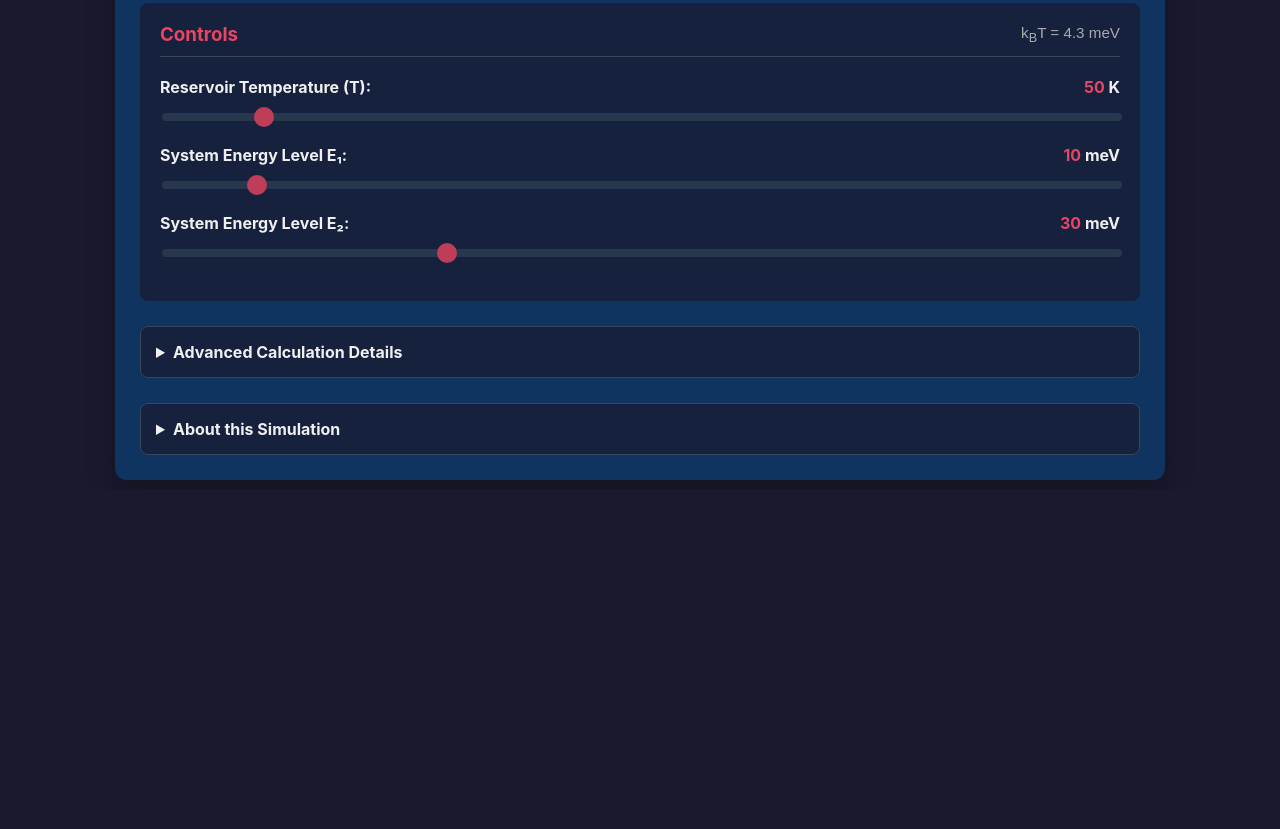
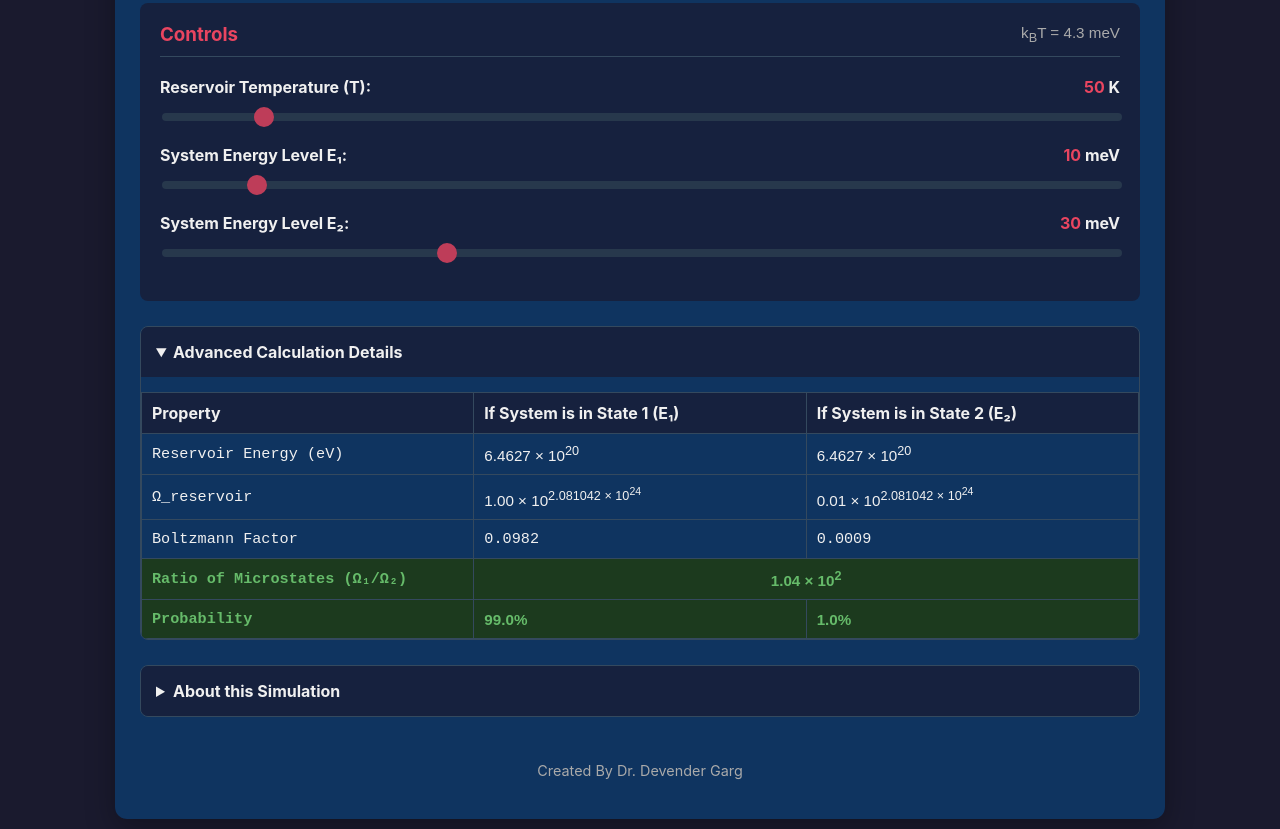
Before and after one commit to devendergarg/quantumleaps, a plain HTML site: page Canonical_Ensemble_Microstates.html in a window 1280 px wide. Shown: the part 453-1282 px from the top of the page. Before the commit the page ends 943 px from the top, so only its background shows below. Drawn offline with Linux system fonts and the light colour scheme.

Commit message:
Add files via upload

```diff
--- a/Canonical_Ensemble_Microstates.html
+++ b/Canonical_Ensemble_Microstates.html
@@ -190,6 +190,13 @@
         .explanation { font-size: 1.05em; line-height: 1.6; background-color: #102a43; border-left: 5px solid var(--primary-color); padding: 15px; margin: 0; }
         .explanation .final-point { background-color: var(--panel-bg); padding: 5px; border-radius: 4px; }
 
+        .creator-credit {
+            text-align: center;
+            font-size: 0.9em;
+            color: var(--text-muted);
+            margin-top: 20px;
+        }
+
     </style>
 </head>
 <body>
@@ -234,14 +241,14 @@
                 </div>
             </div>
 
-            <details>
+            <details open>
                 <summary>Advanced Calculation Details</summary>
                 <div class="results">
                     <table>
                         <thead> <tr> <th>Property</th> <th>If System is in State 1 (E₁)</th> <th>If System is in State 2 (E₂)</th> </tr> </thead>
                         <tbody>
                             <tr> <td>Reservoir Energy (eV)</td> <td id="resEnergy1" class="math-format"></td> <td id="resEnergy2" class="math-format"></td> </tr>
-                            <tr> <td>log₁₀(Ω_reservoir)</td> <td id="logOmega1" class="math-format"></td> <td id="logOmega2" class="math-format"></td> </tr>
+                            <tr> <td>Ω_reservoir</td> <td id="omegaRevealed1" class="math-format"></td> <td id="omegaRevealed2" class="math-format"></td> </tr>
                             <tr> <td>Boltzmann Factor</td> <td id="boltzmann1"></td> <td id="boltzmann2"></td> </tr>
                             <tr class="final-row"> <td>Ratio of Microstates (Ω₁/Ω₂)</td> <td id="omegaRatio" class="math-format" colspan="2" style="text-align: center;"></td> </tr>
                             <tr class="final-row"> <td><strong>Probability</strong></td> <td id="prob1" class="math-format"></td> <td id="prob2" class="math-format"></td> </tr>
@@ -252,13 +259,14 @@
 
             <details>
                 <summary>About this Simulation</summary>
-                <div class="explanation"> This simulation demonstrates why the Boltzmann distribution works by showing the full statistical story. The combined system (System + Reservoir) will be found in the configuration that has the maximum number of possible microstates (Ω). <br><br> 1. The reservoir's energy and the logarithm of its microstates `log₁₀(Ω)` are astronomically large. Due to computer precision, they appear identical whether the system is in State 1 or State 2. <br><br> 2. The tiny, hidden difference between these microstate counts results in a significant <strong>Ratio of Microstates</strong>. A ratio of 8.0, for example, means the reservoir has 8 times more available configurations when the system is in the lower energy state. <br><br> <span class="final-point">3. This physical ratio of available states <strong>(Ω₁ / Ω₂)</strong> is exactly what the mathematical <strong>Boltzmann Factor</strong> ratio describes, and it directly determines the final probability of finding the system in each state.</span> </div>
+                <div class="explanation"> This simulation demonstrates why the Boltzmann distribution works by showing the full statistical story. The combined system (System + Reservoir) will be found in the configuration that has the maximum number of possible microstates (Ω). <br><br> 1. The number of reservoir microstates, **Ω**, is too large to display directly. We show it in a special format: `Factor × 10^(Base)`. This separates the simple multiplicative `Factor` from the incomprehensibly large common `Base`. <br><br> 2. This revealed `Factor` is the physical **Ratio of Microstates**. If the factor for State 1 is 8.00 and for State 2 is 1.00, it means the reservoir truly has 8 times more available configurations when the system is in State 1. <br><br> <span class="final-point">3. This physical ratio of available states <strong>(Ω₁ / Ω₂)</strong> is exactly what the mathematical <strong>Boltzmann Factor</strong> ratio describes, and it directly determines the final probability of finding the system in each state.</span> </div>
             </details>
+            <p class="creator-credit">Created By Dr. Devender Garg</p>
         </div>
     </div>
 
     <script>
-        const tempSlider = document.getElementById('tempSlider'), e1Slider = document.getElementById('e1Slider'), e2Slider = document.getElementById('e2Slider'), tempValue = document.getElementById('tempValue'), e1Value = document.getElementById('e1Value'), e2Value = document.getElementById('e2Value'), resEnergy1 = document.getElementById('resEnergy1'), resEnergy2 = document.getElementById('resEnergy2'), logOmega1 = document.getElementById('logOmega1'), logOmega2 = document.getElementById('logOmega2'), boltzmann1 = document.getElementById('boltzmann1'), boltzmann2 = document.getElementById('boltzmann2'), omegaRatio = document.getElementById('omegaRatio'), prob1 = document.getElementById('prob1'), prob2 = document.getElementById('prob2'), energyWell = document.getElementById('energy-well'), level1 = document.getElementById('level1'), level2 = document.getElementById('level2'),
+        const tempSlider = document.getElementById('tempSlider'), e1Slider = document.getElementById('e1Slider'), e2Slider = document.getElementById('e2Slider'), tempValue = document.getElementById('tempValue'), e1Value = document.getElementById('e1Value'), e2Value = document.getElementById('e2Value'), resEnergy1 = document.getElementById('resEnergy1'), resEnergy2 = document.getElementById('resEnergy2'), omegaRevealed1 = document.getElementById('omegaRevealed1'), omegaRevealed2 = document.getElementById('omegaRevealed2'), boltzmann1 = document.getElementById('boltzmann1'), boltzmann2 = document.getElementById('boltzmann2'), omegaRatio = document.getElementById('omegaRatio'), prob1 = document.getElementById('prob1'), prob2 = document.getElementById('prob2'), energyWell = document.getElementById('energy-well'), level1 = document.getElementById('level1'), level2 = document.getElementById('level2'),
         kbtValueControl = document.getElementById('kbtValueControl'),
         probDisplay1 = document.getElementById('prob-display-1'),
         probDisplay2 = document.getElementById('prob-display-2');
@@ -267,7 +275,22 @@
         const MAX_VIS_HEIGHT = 240, MAX_ENERGY_SLIDER = 100;
         const particles = [];
         for (let i = 0; i < N_PARTICLES; i++) { const p = document.createElement('div'); p.className = 'particle'; particles.push(p); energyWell.appendChild(p); }
-        function formatScientific(num, digits = 2) { if (isNaN(num) || !isFinite(num)) return "Invalid"; const notation = num.toExponential(digits); const parts = notation.split('e'); const exponent = parts[1] ? parts[1].replace('+', '') : '0'; return `${parts[0]} &times; 10<sup>${exponent}</sup>`; }
+
+        // *** UPDATED formatScientific FUNCTION ***
+        function formatScientific(num, digits = 2) {
+            if (isNaN(num) || !isFinite(num)) return "Invalid";
+            const notation = num.toExponential(digits);
+            const parts = notation.split('e');
+            const exponent = parseInt(parts[1] || '0', 10);
+
+            if (exponent === 0) {
+                return parts[0]; // Just return the base number if exponent is 0
+            } else {
+                const exponentStr = parts[1].replace('+', '');
+                return `${parts[0]} &times; 10<sup>${exponentStr}</sup>`;
+            }
+        }
+
         function update() {
             const T = parseFloat(tempSlider.value), E1_meV = parseFloat(e1Slider.value), E2_meV = parseFloat(e2Slider.value), E1 = E1_meV / 1000.0, E2 = E2_meV / 1000.0;
             tempValue.textContent = T.toFixed(0); e1Value.textContent = E1_meV.toFixed(0); e2Value.textContent = E2_meV.toFixed(0);
@@ -275,16 +298,36 @@
             const kbt_in_meV = k_B * T * 1000;
             kbtValueControl.innerHTML = `k<sub>B</sub>T = ${kbt_in_meV.toFixed(1)} meV`;
 
-            const E_total = (3/2) * N_RESERVOIR * k_B * T, E_res_1 = E_total - E1, E_res_2 = E_total - E2, log10_omega_1 = (N_RESERVOIR - 1) * Math.log10(E_res_1), log10_omega_2 = (N_RESERVOIR - 1) * Math.log10(E_res_2);
+            const E_total = (3/2) * N_RESERVOIR * k_B * T, E_res_1 = E_total - E1, E_res_2 = E_total - E2;
             const boltzmannFactor1 = Math.exp(-E1 / (k_B * T)), boltzmannFactor2 = Math.exp(-E2 / (k_B * T)), partitionFunctionZ = boltzmannFactor1 + boltzmannFactor2;
             const P1 = boltzmannFactor1 / partitionFunctionZ, P2 = boltzmannFactor2 / partitionFunctionZ;
-            const deltaE_reservoir = E2 - E1, ln_omega_diff = deltaE_reservoir / (k_B * T), log10_omega_diff = ln_omega_diff / Math.LN10, omega_ratio_val = Math.pow(10, log10_omega_diff);
+            const omega_ratio_val = boltzmannFactor1 / boltzmannFactor2;
 
-            resEnergy1.innerHTML = formatScientific(E_res_1, 4); resEnergy2.innerHTML = formatScientific(E_res_2, 4); logOmega1.innerHTML = formatScientific(log10_omega_1, 6); logOmega2.innerHTML = formatScientific(log10_omega_2, 6);
+            // Populate table cells
+            resEnergy1.innerHTML = formatScientific(E_res_1, 4); resEnergy2.innerHTML = formatScientific(E_res_2, 4);
             boltzmann1.textContent = boltzmannFactor1.toFixed(4); boltzmann2.textContent = boltzmannFactor2.toFixed(4);
             omegaRatio.innerHTML = formatScientific(omega_ratio_val, 2);
             prob1.innerHTML = `${(P1 * 100).toFixed(1)}%`; prob2.innerHTML = `${(P2 * 100).toFixed(1)}%`;
 
+            // Calculate and display the Revealed Form of Omega
+            const log10_omega_1 = (N_RESERVOIR - 1) * Math.log10(E_res_1);
+            const log10_omega_2 = (N_RESERVOIR - 1) * Math.log10(E_res_2);
+
+            let factor1, factor2, base_exponent_log10;
+            if (E1 <= E2) { // E1 is lower or equal, so it's the reference
+                base_exponent_log10 = log10_omega_1; // Use its log as the base exponent
+                factor1 = 1.0;
+                factor2 = boltzmannFactor2 / boltzmannFactor1; // Ratio of microstates Ω₂/Ω₁ = BF₂/BF₁
+            } else { // E2 is lower, so it's the reference
+                base_exponent_log10 = log10_omega_2; // Use its log as the base exponent
+                factor2 = 1.0;
+                factor1 = boltzmannFactor1 / boltzmannFactor2; // Ratio of microstates Ω₁/Ω₂ = BF₁/BF₂
+            }
+            const exponent_str = formatScientific(base_exponent_log10, 6);
+            omegaRevealed1.innerHTML = `${factor1.toFixed(2)} &times; 10<sup>${exponent_str}</sup>`;
+            omegaRevealed2.innerHTML = `${factor2.toFixed(2)} &times; 10<sup>${exponent_str}</sup>`;
+
+            // Update visualization
             probDisplay1.innerHTML = `P(E<sub>1</sub>) = ${(P1 * 100).toFixed(1)}%`;
             probDisplay2.innerHTML = `P(E<sub>2</sub>) = ${(P2 * 100).toFixed(1)}%`;
 
```
